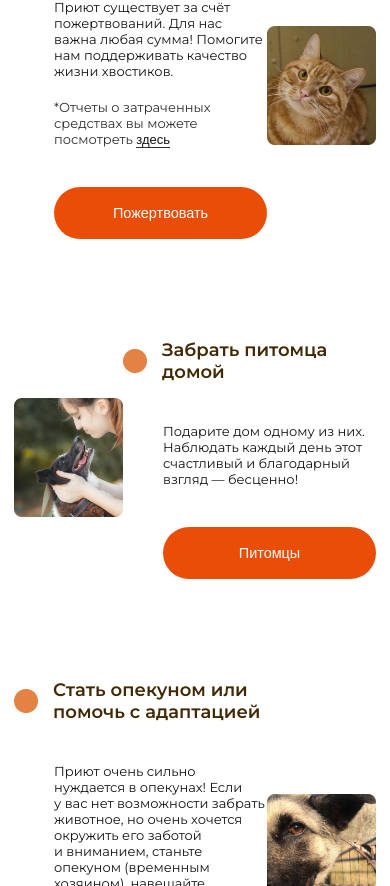
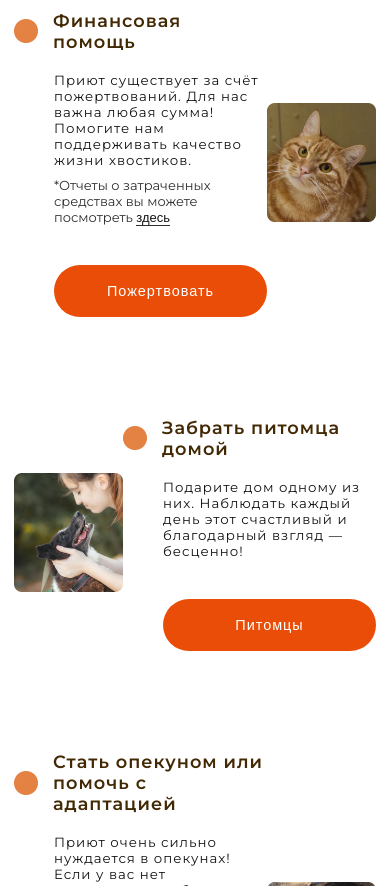
Before and after one commit to eireensid/animal-shelter, a Next.js app: page / in a window 390 px wide. Shown: the part 2918-3804 px from the top of the page. Built offline with nearby package versions, Linux system fonts and the light colour scheme; no server answers.

Commit message:
index tablet style

```diff
--- a/pages/index.js
+++ b/pages/index.js
@@ -62,7 +62,7 @@ export default function Index({title='Главная', animals}) {
       <svg className={styles.waveDesktop} viewBox="0 0 1440 100" fill="none" xmlns="http://www.w3.org/2000/svg">
         <path d="M848.411 95.4772C629.058 70.6965 450.479 -28.8145 221.037 8.13269C105.85 26.6814 58.8155 59.5476 0.200227 95.551L0.184691 253.285L1444.17 253.16L1444.19 30.473C1320.11 -28.8791 1035.12 116.57 848.411 95.4772Z" fill="white"/>
       </svg>
-      <svg className={styles.waveTablet} viewBox="0 0 768 230" fill="none" xmlns="http://www.w3.org/2000/svg">
+      <svg className={styles.waveTablet} viewBox="0 0 768 150" fill="none" xmlns="http://www.w3.org/2000/svg">
         <path d="M552.395 157.261C357.504 133.91 194.806 47.9331 0.0122231 56.5781L-0.0400326 324.797L767.936 324.648L767.973 133.971C691.53 151.895 616.219 164.908 552.395 157.261Z" fill="white"/>
       </svg>
       <svg className={styles.waveMobile} viewBox="0 0 320 95" fill="none" xmlns="http://www.w3.org/2000/svg">
@@ -84,7 +84,7 @@ export default function Index({title='Главная', animals}) {
               <BankCardModal parent={"index"}/>
             </div>
           </div>
-          <div>
+          <div className={styles.waysToHelpImg}>
             <img src="/img/ways-to-help/financial-help.png" alt="финансовая помощь"/>
           </div>
         </div>
@@ -100,7 +100,7 @@ export default function Index({title='Главная', animals}) {
               <button onClick={() => Router.push('/pets').then(() => window.scrollTo(0, 0))}>Питомцы</button>
             </div>
           </div>
-          <div>
+          <div className={styles.waysToHelpImg}>
             <img src="/img/ways-to-help/take-home.png" alt="забрать домой"/>
           </div>
         </div>
@@ -117,7 +117,7 @@ export default function Index({title='Главная', animals}) {
               <button onClick={() => Router.push('/guardianship-and-adaptation').then(() => window.scrollTo(0, 0))}>Подробнее</button>
             </div>
           </div>
-          <div>
+          <div className={styles.waysToHelpImg}>
             <img src="/img/ways-to-help/become-caretaker.png" alt="стать опекуном"/>
           </div>
         </div>
@@ -134,7 +134,7 @@ export default function Index({title='Главная', animals}) {
               <button onClick={() => Router.push('/walks-with-dogs').then(() => window.scrollTo(0, 0))}>Подробнее</button>
             </div>
           </div>
-          <div>
+          <div className={styles.waysToHelpImg}>
             <img src="/img/ways-to-help/walking-with-dogs.png" alt="прогулки с собаками"/>
           </div>
         </div>
@@ -151,7 +151,7 @@ export default function Index({title='Главная', animals}) {
               <button onClick={() => Router.push('/basic-needs-of-teremok').then(() => window.scrollTo(0, 0))}>Список нужд</button>
             </div>
           </div>
-          <div>
+          <div className={styles.waysToHelpImg}>
             <img src="/img/ways-to-help/bring-stuff.png" alt="принести нужные вещи"/>
           </div>
         </div>
@@ -178,7 +178,7 @@ export default function Index({title='Главная', animals}) {
       <svg className={styles.waveDesktop} viewBox="0 0 1440 175" fill="none" xmlns="http://www.w3.org/2000/svg">
         <path d="M848.411 95.4772C629.058 70.6965 450.479 -28.8145 221.037 8.13269C105.85 26.6814 58.8155 59.5476 0.200227 95.551L0.184691 253.285L1444.17 253.16L1444.19 30.473C1320.11 -28.8791 1035.12 116.57 848.411 95.4772Z" fill="#FFF5DA"/>
       </svg>
-      <svg className={styles.waveTablet} viewBox="0 0 768 230" fill="none" xmlns="http://www.w3.org/2000/svg">
+      <svg className={styles.waveTablet} viewBox="0 0 768 190" fill="none" xmlns="http://www.w3.org/2000/svg">
         <path d="M552.395 157.261C357.504 133.91 194.806 47.9331 0.0122231 56.5781L-0.0400326 324.797L767.936 324.648L767.973 133.971C691.53 151.895 616.219 164.908 552.395 157.261Z" fill="#FFF5DA"/>
       </svg>
       <svg className={styles.waveMobile} viewBox="0 0 320 95" fill="none" xmlns="http://www.w3.org/2000/svg">
@@ -197,6 +197,9 @@ export default function Index({title='Главная', animals}) {
         <div className={styles.morePetsBtn}>
           <button onClick={() => Router.push('/pets').then(() => window.scrollTo(0, 0))}>Больше питомцев</button>
         </div>
+        <div className={styles.morePetsBtnTablet}>
+          <button onClick={() => Router.push('/pets').then(() => window.scrollTo(0, 0))}>Все питомцы</button>
+        </div>
 
         <div className={styles.bankCardWrapper}>
           <h2>Для пожертвований:</h2>
@@ -206,7 +209,7 @@ export default function Index({title='Главная', animals}) {
       <svg className={styles.waveDesktop} viewBox="0 0 1440 100" fill="none" xmlns="http://www.w3.org/2000/svg">
         <path d="M848.411 95.4772C629.058 70.6965 450.479 -28.8145 221.037 8.13269C105.85 26.6814 58.8155 59.5476 0.200227 95.551L0.184691 253.285L1444.17 253.16L1444.19 30.473C1320.11 -28.8791 1035.12 116.57 848.411 95.4772Z" fill="#FFC393"/>
       </svg>
-      <svg className={styles.waveTablet} viewBox="0 0 768 230" fill="none" xmlns="http://www.w3.org/2000/svg">
+      <svg className={styles.waveTablet} viewBox="0 0 768 160" fill="none" xmlns="http://www.w3.org/2000/svg">
         <path d="M552.395 157.261C357.504 133.91 194.806 47.9331 0.0122231 56.5781L-0.0400326 324.797L767.936 324.648L767.973 133.971C691.53 151.895 616.219 164.908 552.395 157.261Z" fill="#FFC393"/>
       </svg>
       <svg className={styles.waveMobile} viewBox="0 0 320 95" fill="none" xmlns="http://www.w3.org/2000/svg">
--- a/styles/components/AnimalCard.module.scss
+++ b/styles/components/AnimalCard.module.scss
@@ -67,6 +67,10 @@
   .findCarouselCard {
     flex-basis: 250px;
   }
+  .petImgBlock img {
+    width: 85%;
+    height: 212px;
+  }
   .findCarouselCardDesc {
     height: 208px;
     padding-top: 120px;
--- a/styles/components/AnimalsList.module.scss
+++ b/styles/components/AnimalsList.module.scss
@@ -50,6 +50,9 @@
     display: flex;
     flex-wrap: wrap;
   }
+  .animalFiltersBlock {
+    padding-bottom: 40px;
+  }
   .animalFilterWrapperTop {
     margin-top: 40px;
   }
--- a/styles/index.module.scss
+++ b/styles/index.module.scss
@@ -194,6 +194,9 @@
   display: flex;
   justify-content: center;
 }
+.morePetsBtnTablet {
+  display: none;
+}
 
 .bankCardWrapper h2 {
   padding-bottom: 100px;
@@ -236,9 +239,8 @@
 
   .findHomeBlock {
     padding: {
-      // left: 45px;
-      // right: 45px;
       top: 110px;
+      bottom: 180px;
     }
   }
 
@@ -262,7 +264,58 @@
   .waysToHelpTitle {
     padding-bottom: 170px;
   }
+  .waysToHelpBlock {
+    padding-top: 0;
+    padding-bottom: 200px;
+  }
+  .waysToHelpDesc {
+    flex-basis: 52%;
+  }
+  .waysToHelpImg {
+    width: 42.4%;
+  }
+  .waysToHelpDescTitleWrapper {
+    padding-bottom: 20px;
+  }
+  .waysToHelpDescTitleWrapper h3 {
+    font-size: 1.11rem;
+    letter-spacing: 1px;
+  }
+  .waysToHelpDescBtnWrapper p {
+    font-size: 0.833rem;
+    letter-spacing: 1px;
+  }
+  .waysToHelpDescBtnWrapper span {
+    width: 90%;
+    padding-top: 9px;
+  }
 
+  .ourPetsBlock {
+    padding-bottom: 240px;
+  }
+  .ourPetsBlock h2 {
+    padding-top: 0;
+  }
+  .ourPetsDesc {
+    width: 48%;
+  }
+  .ourPetsPadding {
+    padding-top: 20px;
+    padding-bottom: 100px;
+  }
+
+  .morePetsBtn {
+    display: none;
+  }
+  .morePetsBtnTablet {
+    display: block;
+    margin-top: -75px;
+    display: flex;
+    justify-content: center;
+  }
+  .bankCardWrapper {
+    margin-top: 190px;
+  }
 
   .pagePaddings {
     padding: {
--- a/styles/main.scss
+++ b/styles/main.scss
@@ -116,9 +116,10 @@ h4 {
 
   button {
     padding: {
-      top: 22px;
-      bottom: 22px;
+      top: 19px;
+      bottom: 19px;
     }
+    letter-spacing: 1px;
     width: 260px;
   }
 }
```
